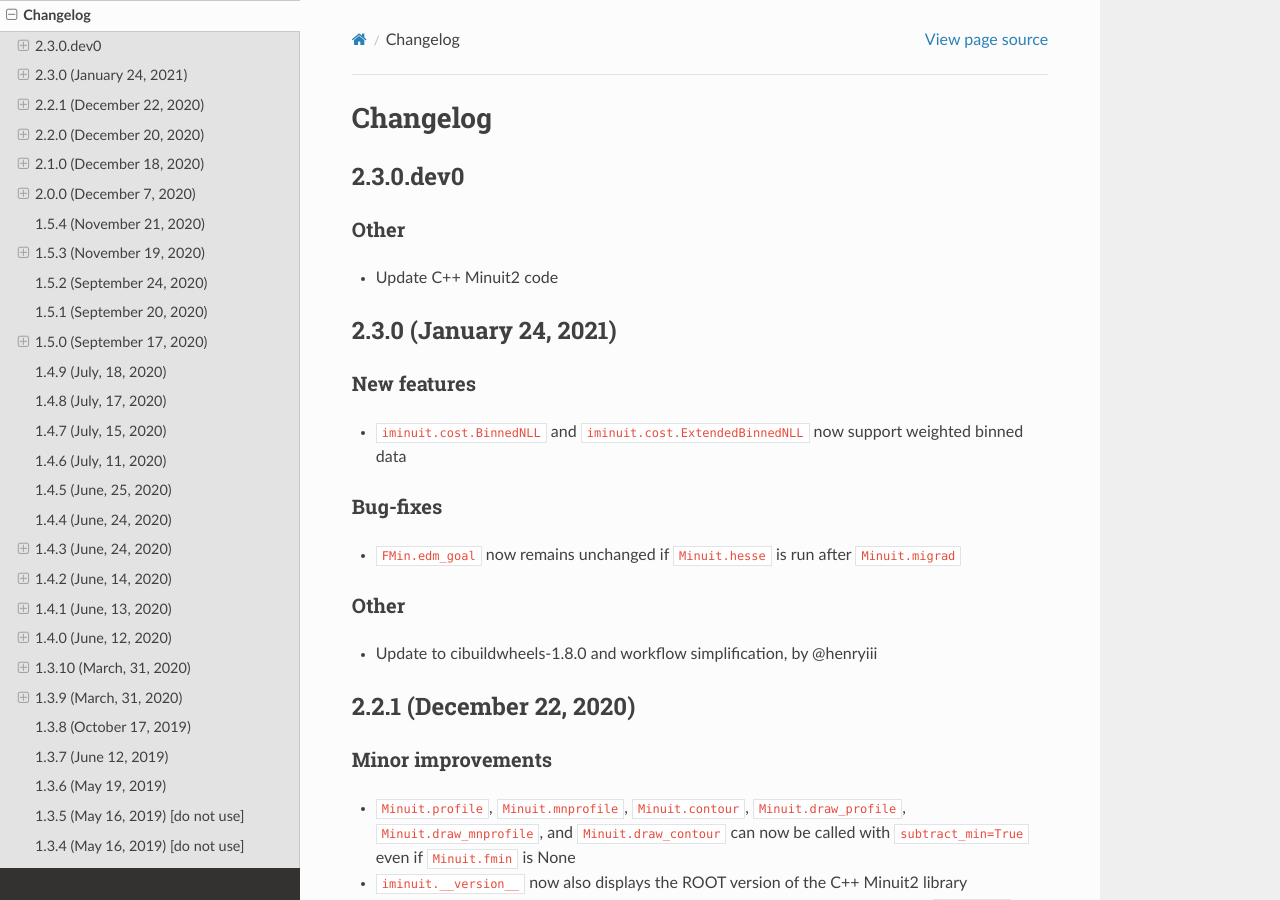
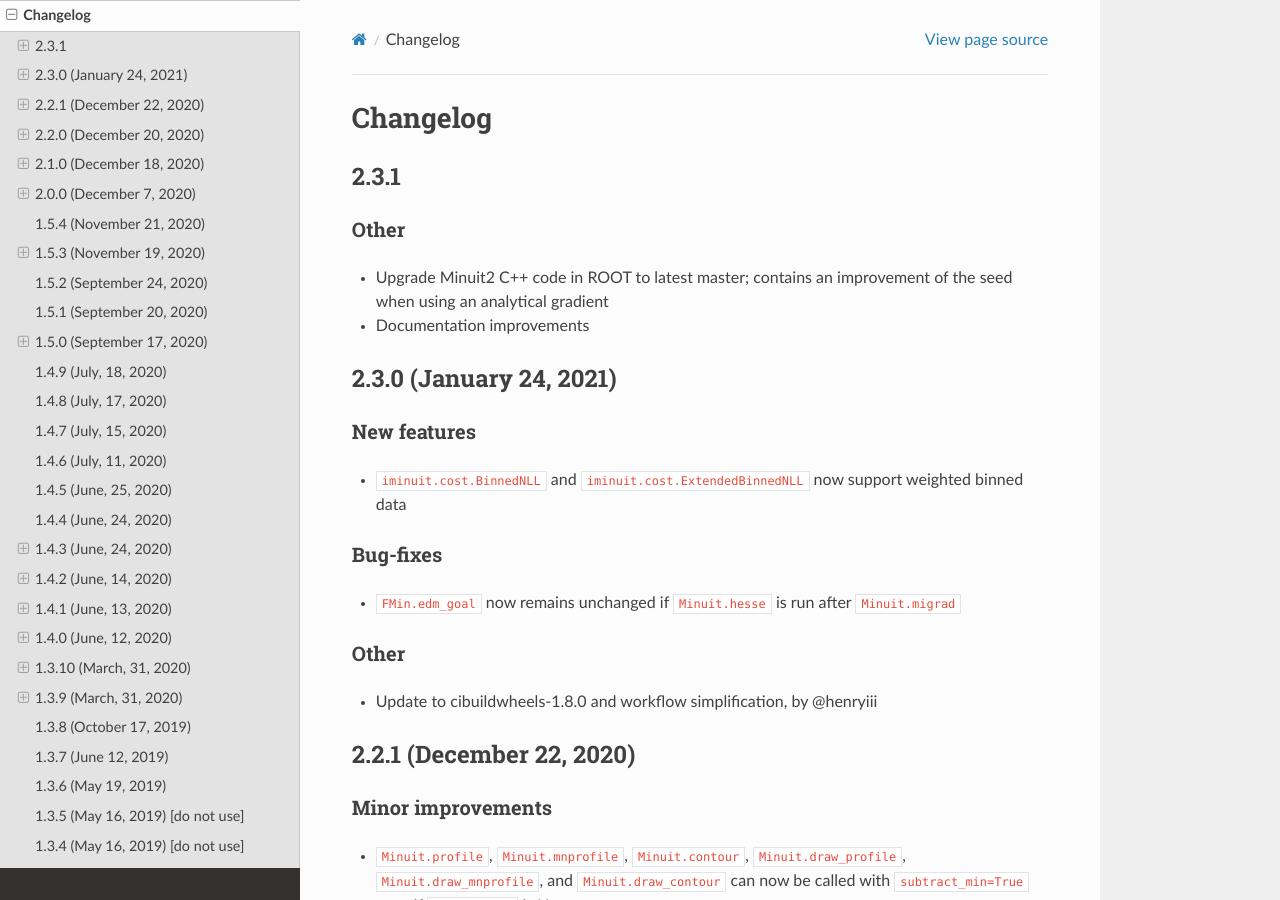
Before and after one commit to scikit-hep/iminuit, a Sphinx documentation site: the page built from doc/changelog.rst, in a window 1280 px wide and 900 px high. Built offline with Sphinx 7.4.7 and the Read the Docs theme 2.0.0, drawn with Linux system fonts in a browser that asks for light colours.

```diff
--- a/doc/changelog.rst
+++ b/doc/changelog.rst
@@ -5,12 +5,14 @@
 Changelog
 =========
 
-2.3.0.dev0
-----------
+2.3.1
+-----
 
 Other
 ~~~~~
-- Update C++ Minuit2 code
+- Upgrade Minuit2 C++ code in ROOT to latest master; contains an improvement of the seed
+  when using an analytical gradient
+- Documentation improvements
 
 2.3.0 (January 24, 2021)
 ------------------------
--- a/src/iminuit/version.py
+++ b/src/iminuit/version.py
@@ -7,9 +7,9 @@
 # - Increase MAINTENANCE when fixing bugs without adding features
 # - During development, add suffix .devN with N >= 0
 # - For release candidates, add suffix .rcN with N >= 0
-iminuit_version = "2.3.0.dev0"
+iminuit_version = "2.3.1"
 
 # We list the corresponding ROOT version of the C++ Minuit2 library here
-root_version = "v6-23-01-RF-binSampling-470-ged929c4202"
+root_version = "v6-23-01-RF-binSampling-633-g18a6204c21"
 
 version = f"{iminuit_version}+ROOT-{root_version}"
```
Also changed, not shown: 1 other file.
